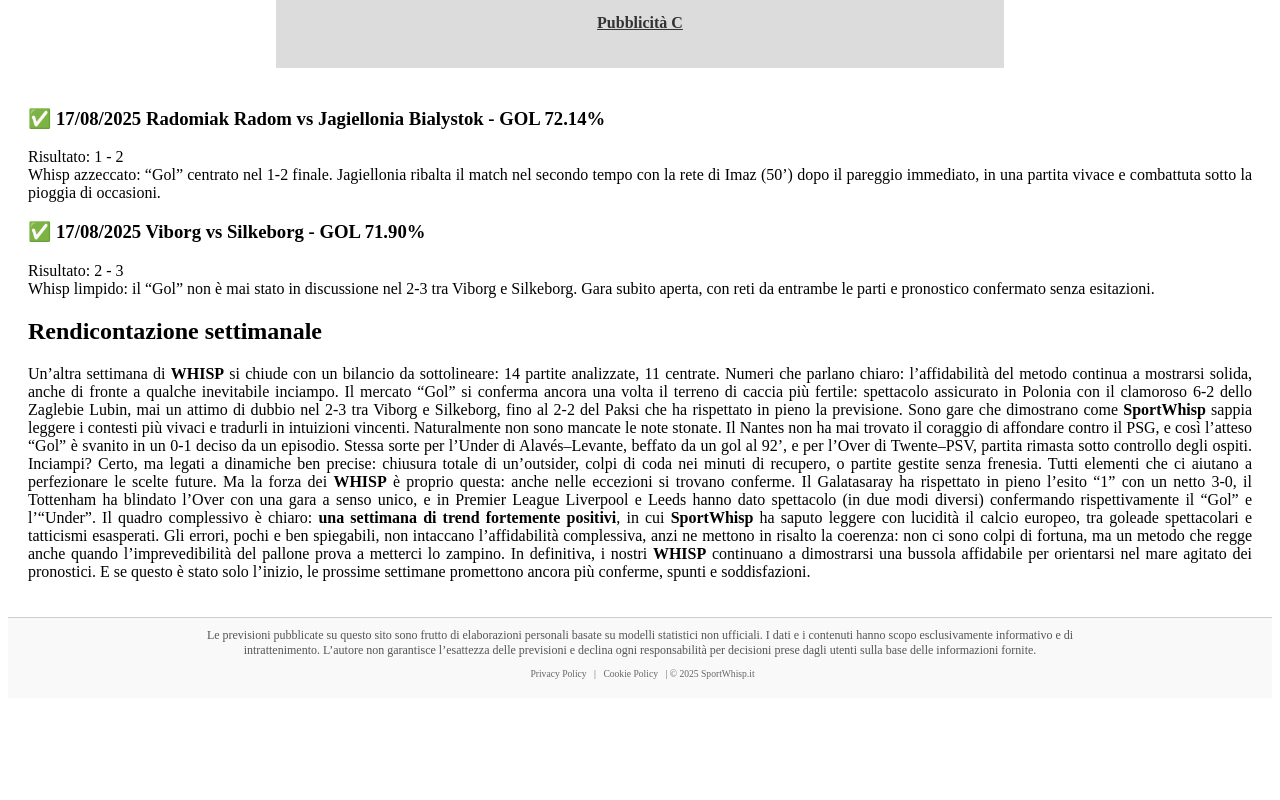
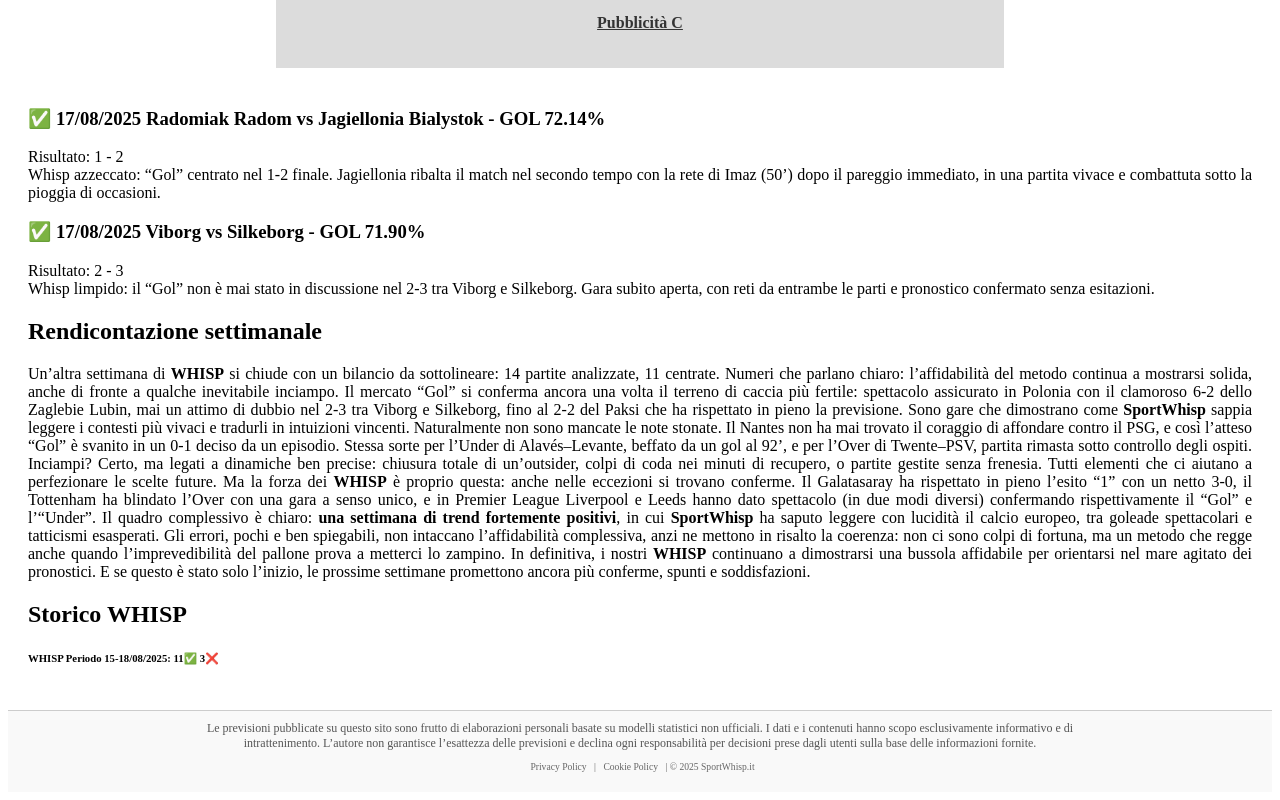
Before and after one commit to SportWhisp/SWpwa, a Next.js app: page /commenti in a window 1280 px wide. Shown: the part 3777-4577 px from the top of the page. Before the commit the page ends 4483 px from the top, so only its background shows below. Built offline with nearby package versions, Linux system fonts and the light colour scheme.

Commit message:
cambio idea su tempistiche show

```diff
--- a/pages/commenti/index.js
+++ b/pages/commenti/index.js
@@ -318,6 +318,9 @@
           spunti e soddisfazioni.
         </p>
 
+        <h2>Storico WHISP</h2>
+        <h6>WHISP Periodo 15-18/08/2025: 11✅ 3❌</h6>
+
       </section>
       {/* 🔵 FINE COMMENTO SETTIMANALE 🔵 */}
 
```
